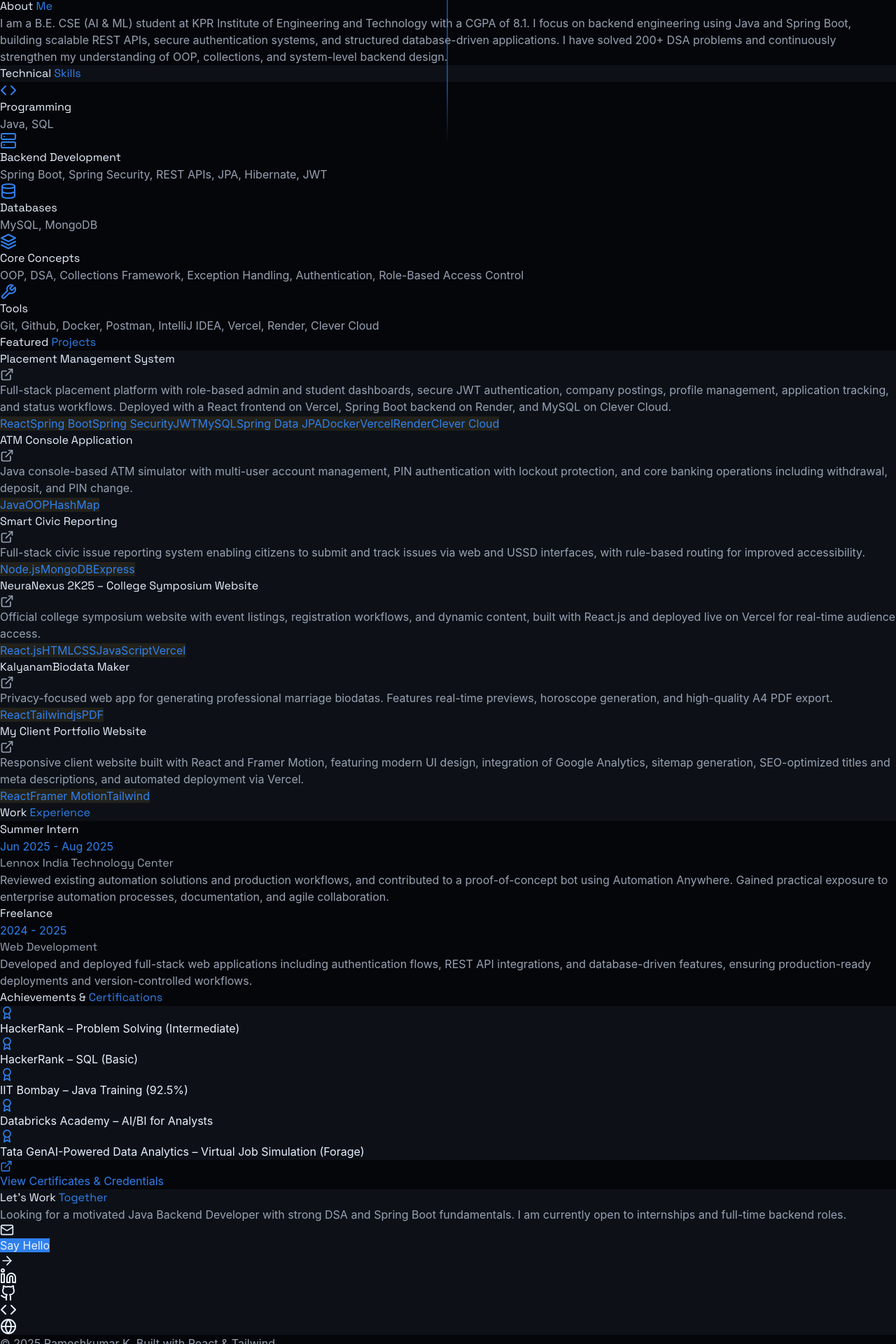
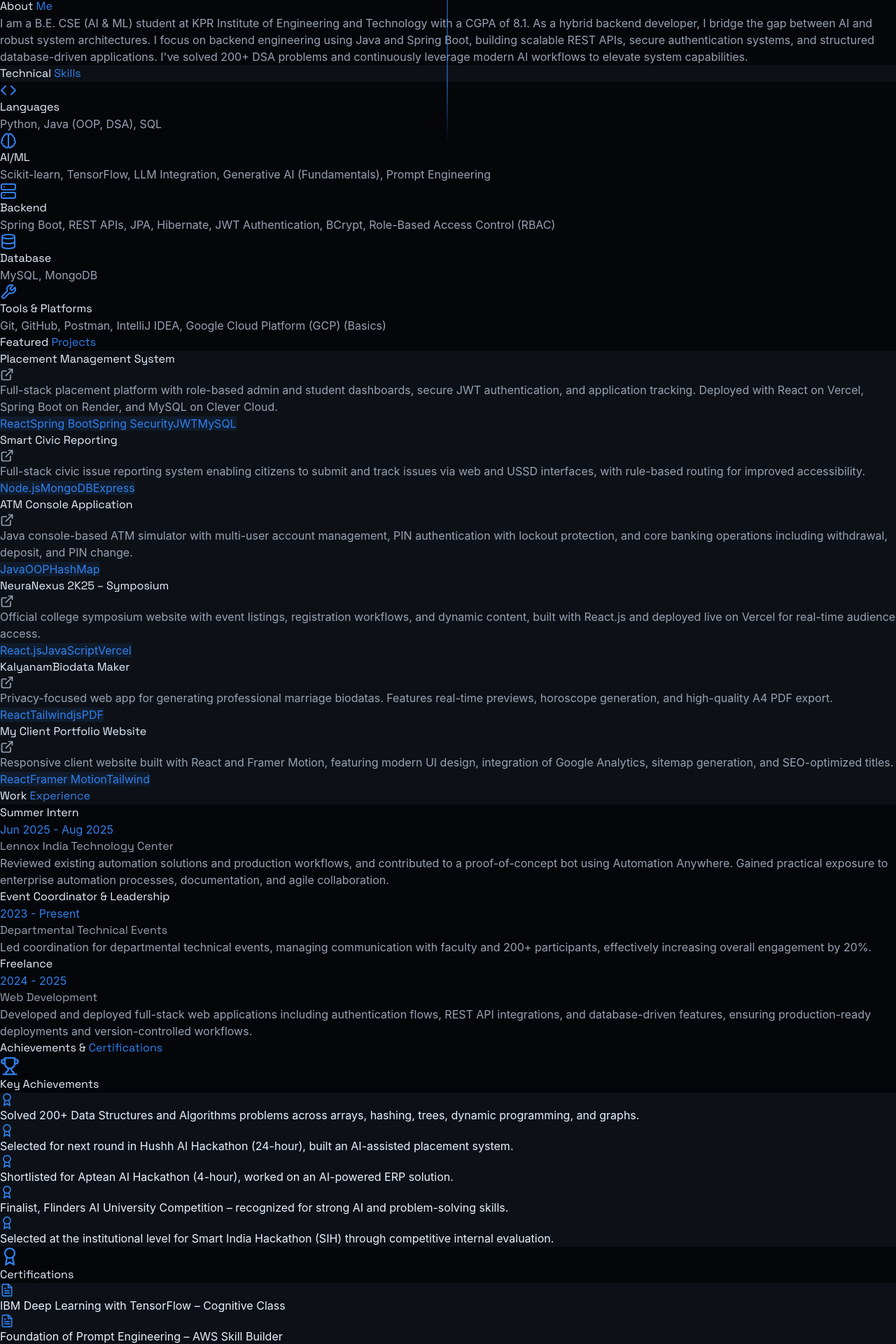
Before and after one commit to rameshkumark24/My-Portfolio, a React (Vite) app: page / in a window 1280 px wide. Shown: the part 596-2516 px from the top of the page at 70% size. Built offline with nearby package versions, Linux system fonts and the light colour scheme; the HTML template or start-up script is replaced by a standard one; a web font is replaced by a local one.

Commit message:
Revise resume data and enhance skills section
Updated resume data to reflect new skills, experiences, and achievements, including AI/ML integrations and a revised tagline. Improved the structure and content of the resume section.

```diff
--- a/src/App.jsx
+++ b/src/App.jsx
@@ -20,6 +20,7 @@ import {
   Box,
   Brain,
   Award,
+  Trophy,
   FileText,
   Server,
   Wrench
@@ -28,8 +29,8 @@ import {
 // --- DATA FROM RESUME ---
 const RESUME_DATA = {
   name: "Rameshkumar K",
-  role: "Java Backend Developer | Spring Boot | DSA",
-  tagline: "Computer Science undergraduate focused on building scalable REST APIs, strong backend systems, and solving 200+ Data Structures & Algorithms problems using Java.",
+  role: "Java Backend Developer | AI/ML Integrations",
+  tagline: "Computer Science undergraduate bridging robust backend engineering (Spring Boot) with Machine Learning. Passionate about building scalable REST APIs, managing databases, and integrating AI capabilities to create next-generation applications.",
   email: "rameshkumaroff@gmail.com",
   profileImage: "https://i.ibb.co/jvVWGRTv/Whats-App-Image-2025-12-06-at-3-21-53-PM.jpg",
   resumeLink: "https://drive.google.com/drive/folders/1JBDQXGWWhgc7Q3D0EZZ9gQKw_pZHBJ_y",
@@ -42,28 +43,28 @@ const RESUME_DATA = {
   },
   skills: [
     {
-      name: "Programming",
-      tech: "Java, SQL",
+      name: "Languages",
+      tech: "Python, Java (OOP, DSA), SQL",
       icon: <Code size={24} />
     },
     {
-      name: "Backend Development",
-      tech: "Spring Boot, Spring Security, REST APIs, JPA, Hibernate, JWT",
+      name: "AI/ML",
+      tech: "Scikit-learn, TensorFlow, LLM Integration, Generative AI (Fundamentals), Prompt Engineering",
+      icon: <Brain size={24} />
+    },
+    {
+      name: "Backend",
+      tech: "Spring Boot, REST APIs, JPA, Hibernate, JWT Authentication, BCrypt, Role-Based Access Control (RBAC)",
       icon: <Server size={24} />
     },
     {
-      name: "Databases",
+      name: "Database",
       tech: "MySQL, MongoDB",
       icon: <Database size={24} />
     },
     {
-      name: "Core Concepts",
-      tech: "OOP, DSA, Collections Framework, Exception Handling, Authentication, Role-Based Access Control",
-      icon: <Layers size={24} />
-    },
-    {
-      name: "Tools",
-      tech: "Git, Github, Docker, Postman, IntelliJ IDEA, Vercel, Render, Clever Cloud",
+      name: "Tools & Platforms",
+      tech: "Git, GitHub, Postman, IntelliJ IDEA, Google Cloud Platform (GCP) (Basics)",
       icon: <Wrench size={24} />
     }
   ],
@@ -75,6 +76,12 @@ const RESUME_DATA = {
       desc: "Reviewed existing automation solutions and production workflows, and contributed to a proof-of-concept bot using Automation Anywhere. Gained practical exposure to enterprise automation processes, documentation, and agile collaboration."
     },
     {
+      company: "Departmental Technical Events",
+      role: "Event Coordinator & Leadership",
+      period: "2023 - Present",
+      desc: "Led coordination for departmental technical events, managing communication with faculty and 200+ participants, effectively increasing overall engagement by 20%."
+    },
+    {
       company: "Web Development",
       role: "Freelance",
       period: "2024 - 2025",
@@ -84,9 +91,15 @@ const RESUME_DATA = {
   projects: [
     {
       title: "Placement Management System",
-      tech: ["React", "Spring Boot", "Spring Security", "JWT", "MySQL", "Spring Data JPA", "Docker", "Vercel", "Render", "Clever Cloud"],
-      desc: "Full-stack placement platform with role-based admin and student dashboards, secure JWT authentication, company postings, profile management, application tracking, and status workflows. Deployed with a React frontend on Vercel, Spring Boot backend on Render, and MySQL on Clever Cloud.",
+      tech: ["React", "Spring Boot", "Spring Security", "JWT", "MySQL"],
+      desc: "Full-stack placement platform with role-based admin and student dashboards, secure JWT authentication, and application tracking. Deployed with React on Vercel, Spring Boot on Render, and MySQL on Clever Cloud.",
       link: "https://github.com/rameshkumark24/placement_system"
+    },
+    {
+      title: "Smart Civic Reporting",
+      tech: ["Node.js", "MongoDB", "Express"],
+      desc: "Full-stack civic issue reporting system enabling citizens to submit and track issues via web and USSD interfaces, with rule-based routing for improved accessibility.",
+      link: "https://github.com/rameshkumark24/Civic-Sense-SIH"
     },
     {
       title: "ATM Console Application",
@@ -95,14 +108,8 @@ const RESUME_DATA = {
       link: "https://github.com/rameshkumark24/java-Console"
     },
     {
-      title: "Smart Civic Reporting",
-      tech: ["Node.js", "MongoDB", "Express"],
-      desc: "Full-stack civic issue reporting system enabling citizens to submit and track issues via web and USSD interfaces, with rule-based routing for improved accessibility.",
-      link: "https://github.com/rameshkumark24/Civic-Sense-SIH"
-    },
-    {
-        title: "NeuraNexus 2K25 – College Symposium Website",
-        tech: ["React.js", "HTML", "CSS", "JavaScript", "Vercel"],
+        title: "NeuraNexus 2K25 – Symposium",
+        tech: ["React.js", "JavaScript", "Vercel"],
         desc: "Official college symposium website with event listings, registration workflows, and dynamic content, built with React.js and deployed live on Vercel for real-time audience access.",
         link: "https://github.com/rameshkumark24/NeuraNexux-2k25"
     },
@@ -115,16 +122,25 @@ const RESUME_DATA = {
     {
       title: "My Client Portfolio Website",
       tech: ["React", "Framer Motion", "Tailwind"],
-      desc: "Responsive client website built with React and Framer Motion, featuring modern UI design, integration of Google Analytics, sitemap generation, SEO-optimized titles and meta descriptions, and automated deployment via Vercel.",
+      desc: "Responsive client website built with React and Framer Motion, featuring modern UI design, integration of Google Analytics, sitemap generation, and SEO-optimized titles.",
       link: "https://github.com/rameshkumark24/Umapandiyan"
     }
   ],
+  achievements: [
+    "Solved 200+ Data Structures and Algorithms problems across arrays, hashing, trees, dynamic programming, and graphs.",
+    "Selected for next round in Hushh AI Hackathon (24-hour), built an AI-assisted placement system.",
+    "Shortlisted for Aptean AI Hackathon (4-hour), worked on an AI-powered ERP solution.",
+    "Finalist, Flinders AI University Competition – recognized for strong AI and problem-solving skills.",
+    "Selected at the institutional level for Smart India Hackathon (SIH) through competitive internal evaluation."
+  ],
   certifications: [
+    "IBM Deep Learning with TensorFlow – Cognitive Class",
+    "Foundation of Prompt Engineering – AWS Skill Builder",
     "HackerRank – Problem Solving (Intermediate)",
     "HackerRank – SQL (Basic)",
     "IIT Bombay – Java Training (92.5%)",
     "Databricks Academy – AI/BI for Analysts",
-  "Tata GenAI-Powered Data Analytics – Virtual Job Simulation (Forage)"
+    "Tata GenAI-Powered Data Analytics – Virtual Job Simulation"
   ]
 };
 
@@ -163,14 +179,14 @@ useEffect(() => {
     setMetaTag('description', RESUME_DATA.tagline);
     setMetaTag(
       'keywords',
-    'Java Backend Developer, Spring Boot Developer, REST API Developer, Data Structures and Algorithms, Software Engineer Fresher, MySQL, Backend Portfolio, Rameshkumar K'
+      'Java Backend Developer, Machine Learning, AI/ML, Spring Boot Developer, REST API Developer, Python, TensorFlow, SQL, Data Structures and Algorithms, Rameshkumar K'
     );
     setMetaTag('author', RESUME_DATA.name);
 
     setMetaTag('og:title', `${RESUME_DATA.name} - ${RESUME_DATA.role}`, 'property');
     setMetaTag(
       'og:description',
-    'Java Backend Developer portfolio featuring Spring Boot projects, REST APIs, database systems, and 200+ solved DSA problems.',
+      'Hybrid Backend & Machine Learning portfolio showcasing AI Hackathons, Spring Boot projects, REST APIs, and 200+ solved DSA problems.',
       'property'
     );
     setMetaTag('og:image', RESUME_DATA.profileImage, 'property');
@@ -225,12 +241,11 @@ useEffect(() => {
 
         /* Theme Variables */
         .light-theme {
-          /* New Gold & White Palette */
           --bg-primary: #FFFFFF;
           --bg-secondary: #F9FAFB;
           --text-primary: #111827;
           --text-secondary: #4B5563;
-          --accent-primary: #D4AF37; /* Premium Gold Cursor */
+          --accent-primary: #D4AF37;
           --accent-glow: #FCD34D;
           --border-color: #E5E7EB;
           --font-heading: 'Neue Montreal', 'Manrope', sans-serif;
@@ -238,7 +253,6 @@ useEffect(() => {
         }
 
         .dark-theme {
-          /* Original Luxury Blue & Black Palette */
           --bg-primary: #05060A;
           --bg-secondary: #0D1117;
           --text-primary: #E8F1FF;
@@ -250,34 +264,27 @@ useEffect(() => {
           --font-body: 'Satoshi', sans-serif;
         }
 
-        /* Base Styles */
-        html {
-          scroll-behavior: smooth;
-        }
-
+        html { scroll-behavior: smooth; }
         body {
           font-family: var(--font-body);
-          -webkit-overflow-scrolling: touch; /* iOS Momentum Scrolling */
+          -webkit-overflow-scrolling: touch;
           overflow-x: hidden;
         }
 
         h1, h2, h3, h4, h5, h6 { font-family: var(--font-heading); }
 
-        /* Utility Classes using vars */
         .bg-custom-primary { background-color: var(--bg-primary); }
         .bg-custom-secondary { background-color: var(--bg-secondary); }
         .text-custom-primary { color: var(--text-primary); }
         .text-custom-secondary { color: var(--text-secondary); }
         .border-custom { border-color: var(--border-color); }
 
-        /* Animations */
         @keyframes morph {
           0% { border-radius: 60% 40% 30% 70%/60% 30% 70% 40%; }
           50% { border-radius: 30% 60% 70% 40%/50% 60% 30% 60%; }
           100% { border-radius: 60% 40% 30% 70%/60% 30% 70% 40%; }
         }
 
-        /* Improved Timeline Gradient for Mobile */
         .timeline-line::before {
           content: '';
           position: absolute;
@@ -325,8 +332,6 @@ useEffect(() => {
       <nav className="fixed w-full top-0 z-50 backdrop-blur-lg border-b transition-colors duration-300 border-custom"
         style={{ backgroundColor: 'var(--bg-primary)' }}>
         <div className="max-w-7xl mx-auto px-6 py-4 flex justify-between items-center">
-
-          {/* TITLE WITHOUT IMAGE */}
           <a
             href="#"
             className="flex items-center gap-3 text-2xl font-bold tracking-tighter transition-colors"
@@ -339,7 +344,6 @@ useEffect(() => {
             </span>
           </a>
 
-          {/* Desktop Menu */}
           <div className="hidden md:flex items-center space-x-8">
             {['About', 'Skills', 'Projects', 'Experience', 'Certifications', 'Contact'].map((item) => (
               <button
@@ -366,7 +370,6 @@ useEffect(() => {
             </button>
           </div>
 
-          {/* Mobile Toggle */}
           <div className="md:hidden flex items-center gap-4">
             <button onClick={toggleTheme} style={{ color: 'var(--text-primary)' }} className="touch-manipulation p-2">
               {darkMode ? <Sun size={20} /> : <Moon size={20} />}
@@ -396,7 +399,6 @@ useEffect(() => {
 
       {/* --- HERO SECTION --- */}
       <section id="hero" className="min-h-screen flex items-center pt-28 pb-20 px-6 relative overflow-hidden">
-        {/* Background Blobs */}
         <div className="absolute top-20 right-0 w-96 h-96 rounded-full blur-[120px] opacity-20 animate-pulse" style={{ backgroundColor: 'var(--accent-primary)' }} />
         <div className="absolute bottom-20 left-0 w-72 h-72 rounded-full blur-[100px] opacity-20" style={{ backgroundColor: 'var(--accent-glow)' }} />
 
@@ -406,7 +408,7 @@ useEffect(() => {
               className="inline-block px-3 py-1 rounded-full border text-sm font-medium mb-4"
               style={{
                 borderColor: 'var(--accent-primary)',
-                backgroundColor: 'rgba(212, 175, 55, 0.1)',
+                backgroundColor: 'rgba(47, 128, 237, 0.1)',
                 color: 'var(--accent-primary)'
               }}
             >
@@ -459,7 +461,6 @@ useEffect(() => {
 
           <div className="order-1 md:order-2 flex justify-center items-center relative">
             <div className="w-64 h-64 md:w-96 md:h-96 relative z-10">
-               {/* Image Container with Blob Mask */}
               <div
                 className="w-full h-full rounded-[60%_40%_30%_70%/60%_30%_70%_40%] overflow-hidden border-4 animate-[morph_8s_ease-in-out_infinite] shadow-2xl"
                 style={{
@@ -490,8 +491,8 @@ useEffect(() => {
           </h2>
           <p className="text-lg leading-relaxed text-custom-secondary">
             I am a B.E. CSE (AI & ML) student at KPR Institute of Engineering and Technology with a CGPA of 8.1.
-            I focus on backend engineering using Java and Spring Boot, building scalable REST APIs, secure authentication systems, and structured database-driven applications.
-            I have solved 200+ DSA problems and continuously strengthen my understanding of OOP, collections, and system-level backend design.
+            As a hybrid backend developer, I bridge the gap between AI and robust system architectures. I focus on backend engineering using Java and Spring Boot, building scalable REST APIs, secure authentication systems, and structured database-driven applications.
+            I've solved 200+ DSA problems and continuously leverage modern AI workflows to elevate system capabilities.
           </p>
         </div>
       </section>
@@ -502,7 +503,7 @@ useEffect(() => {
           <h2 className="text-3xl md:text-4xl font-bold text-center mb-16" style={{ fontFamily: 'var(--font-heading)' }}>
             Technical <span style={{ color: 'var(--accent-primary)' }}>Skills</span>
           </h2>
-          <div className="grid grid-cols-1 sm:grid-cols-2 md:grid-cols-2 lg:grid-cols-3 gap-6">
+          <div className="grid grid-cols-1 md:grid-cols-2 lg:grid-cols-3 gap-6">
             {RESUME_DATA.skills.map((skill, idx) => (
               <div
                 key={idx}
@@ -549,9 +550,9 @@ useEffect(() => {
                     {project.tech.map((t, i) => (
                       <span
                         key={i}
-                        className="px-3 py-1 text-xs rounded-full"
+                        className="px-3 py-1 text-xs font-semibold rounded-full"
                         style={{
-                          backgroundColor: 'rgba(212, 175, 55, 0.1)',
+                          backgroundColor: 'rgba(47, 128, 237, 0.1)',
                           color: 'var(--accent-primary)'
                         }}
                       >
@@ -573,12 +574,10 @@ useEffect(() => {
             Work <span style={{ color: 'var(--accent-primary)' }}>Experience</span>
           </h2>
 
-          {/* TIMELINE CONTAINER WITH CUSTOM GRADIENT */}
           <div className="space-y-12 relative timeline-line">
             {RESUME_DATA.experience.map((job, idx) => (
               <div key={idx} className="relative grid grid-cols-[auto_1fr] md:flex md:items-center md:justify-between md:justify-normal md:odd:flex-row-reverse group gap-6 md:gap-0">
 
-                {/* TIMELINE DOT */}
                 <div
                   className="flex items-center justify-center w-10 h-10 rounded-full border-2 shadow shrink-0 md:order-1 md:group-odd:-translate-x-1/2 md:group-even:translate-x-1/2 z-10 bg-custom-primary mt-6 md:mt-0"
                   style={{ borderColor: 'var(--accent-primary)' }}
@@ -586,7 +585,6 @@ useEffect(() => {
                   <div className="w-3 h-3 rounded-full animate-pulse" style={{ backgroundColor: 'var(--accent-primary)' }} />
                 </div>
 
-                {/* CARD CONTENT */}
                 <div className="w-full md:w-[calc(50%-2.5rem)] p-6 rounded-xl border transition-all duration-300 hover:scale-[1.02] bg-custom-primary border-custom">
                   <div className="flex justify-between items-center mb-2 flex-wrap gap-2">
                     <h3 className="font-bold text-lg" style={{ fontFamily: 'var(--font-heading)' }}>{job.role}</h3>
@@ -603,37 +601,76 @@ useEffect(() => {
         </div>
       </section>
 
-      {/* --- CERTIFICATIONS SECTION --- */}
+      {/* --- ACHIEVEMENTS & CERTIFICATIONS SECTION --- */}
       <section id="certifications" className="py-24 px-6">
-        <div className="max-w-4xl mx-auto">
+        <div className="max-w-6xl mx-auto">
           <h2 className="text-3xl md:text-4xl font-bold text-center mb-16" style={{ fontFamily: 'var(--font-heading)' }}>
             Achievements & <span style={{ color: 'var(--accent-primary)' }}>Certifications</span>
           </h2>
 
+          <div className="grid grid-cols-1 lg:grid-cols-2 gap-12">
+
+            {/* Achievements */}
+            <div>
+              <h3 className="text-2xl font-bold mb-6 flex items-center gap-3" style={{ fontFamily: 'var(--font-heading)' }}>
+                <Trophy size={28} style={{ color: 'var(--accent-primary)' }} />
+                Key Achievements
+              </h3>
               <div className="grid grid-cols-1 gap-4">
-            {RESUME_DATA.certifications.map((cert, idx) => (
+                {RESUME_DATA.achievements.map((achieve, idx) => (
                   <div
                     key={idx}
                     className="flex items-start gap-4 p-4 rounded-lg border transition-all hover:translate-x-1 border-custom bg-custom-secondary"
-                style={{ hoverBorderColor: 'var(--accent-primary)' }}
                     onMouseEnter={(e) => {
                         setIsHovering(true);
                         e.currentTarget.style.borderColor = 'var(--accent-primary)';
                     }}
                     onMouseLeave={(e) => {
                         setIsHovering(false);
-                    e.currentTarget.style.borderColor = ''; // reset
+                        e.currentTarget.style.borderColor = '';
                     }}
                   >
-                <div className="mt-1" style={{ color: 'var(--accent-primary)' }}>
+                    <div className="mt-1 shrink-0" style={{ color: 'var(--accent-primary)' }}>
                         <Award size={20} />
+                    </div>
+                    <p className="text-sm md:text-base font-medium text-custom-primary">{achieve}</p>
+                  </div>
+                ))}
+              </div>
+            </div>
+
+            {/* Certifications */}
+            <div>
+              <h3 className="text-2xl font-bold mb-6 flex items-center gap-3" style={{ fontFamily: 'var(--font-heading)' }}>
+                <Award size={28} style={{ color: 'var(--accent-primary)' }} />
+                Certifications
+              </h3>
+              <div className="grid grid-cols-1 gap-4">
+                {RESUME_DATA.certifications.map((cert, idx) => (
+                  <div
+                    key={idx}
+                    className="flex items-start gap-4 p-4 rounded-lg border transition-all hover:translate-x-1 border-custom bg-custom-secondary"
+                    onMouseEnter={(e) => {
+                        setIsHovering(true);
+                        e.currentTarget.style.borderColor = 'var(--accent-primary)';
+                    }}
+                    onMouseLeave={(e) => {
+                        setIsHovering(false);
+                        e.currentTarget.style.borderColor = '';
+                    }}
+                  >
+                    <div className="mt-1 shrink-0" style={{ color: 'var(--accent-primary)' }}>
+                        <FileText size={20} />
                     </div>
                     <p className="text-sm md:text-base font-medium text-custom-primary">{cert}</p>
                   </div>
                 ))}
               </div>
+            </div>
 
-          <div className="mt-10 text-center">
+          </div>
+
+          <div className="mt-12 text-center">
             <a
                 href={RESUME_DATA.certificatesLink}
                 target="_blank"
@@ -644,7 +681,7 @@ useEffect(() => {
                 onMouseLeave={() => setIsHovering(false)}
             >
                 <ExternalLink size={18} />
-                View Certificates & Credentials
+                View All Credentials
             </a>
           </div>
         </div>
@@ -652,14 +689,14 @@ useEffect(() => {
 
       {/* --- CONTACT SECTION --- */}
       <section id="contact" className="py-24 px-6 relative overflow-hidden bg-custom-secondary">
-         <div className="absolute top-1/2 left-1/2 -translate-x-1/2 -translate-y-1/2 w-[500px] h-[500px] rounded-full blur-3xl pointer-events-none" style={{ backgroundColor: 'rgba(212, 175, 55, 0.05)' }} />
+         <div className="absolute top-1/2 left-1/2 -translate-x-1/2 -translate-y-1/2 w-[500px] h-[500px] rounded-full blur-3xl pointer-events-none" style={{ backgroundColor: 'rgba(47, 128, 237, 0.05)' }} />
 
          <div className="max-w-3xl mx-auto text-center relative z-10">
            <h2 className="text-3xl md:text-4xl font-bold mb-8" style={{ fontFamily: 'var(--font-heading)' }}>
              Let's Work <span style={{ color: 'var(--accent-primary)' }}>Together</span>
            </h2>
            <p className="text-xl mb-12 text-custom-secondary">
-            Looking for a motivated Java Backend Developer with strong DSA and Spring Boot fundamentals. I am currently open to internships and full-time backend roles.
+            Looking for a motivated hybrid backend developer with strong Java, Spring Boot, and ML foundations. I am currently open to internships and full-time roles.
            </p>
 
            <div className="flex flex-col md:flex-row justify-center gap-6">
@@ -685,7 +722,6 @@ useEffect(() => {
                { icon: <Code size={24} />, link: RESUME_DATA.socials.leetcode },
                { icon: <Globe size={24} />, link: RESUME_DATA.socials.portfolio }
              ].map((social, idx) => {
-               // Special handling for Website/Globe icon to scroll to Hero
                const isPortfolioLink = social.link === "#hero";
                return (
                  <a
@@ -700,7 +736,6 @@ useEffect(() => {
                     }
                   }}
                   className="p-4 rounded-full border transition-all hover:-translate-y-2 border-custom bg-custom-primary touch-manipulation"
-                  style={{ hoverColor: 'var(--accent-primary)', hoverBorderColor: 'var(--accent-primary)' }}
                   onMouseEnter={(e) => {
                     setIsHovering(true);
                     e.currentTarget.style.borderColor = 'var(--accent-primary)';
@@ -708,7 +743,7 @@ useEffect(() => {
                   }}
                   onMouseLeave={(e) => {
                     setIsHovering(false);
-                    e.currentTarget.style.borderColor = ''; // reset to class style
+                    e.currentTarget.style.borderColor = '';
                     e.currentTarget.style.color = '';
                   }}
                  >
```
Lines whose indentation alone changed are shown as unchanged.
